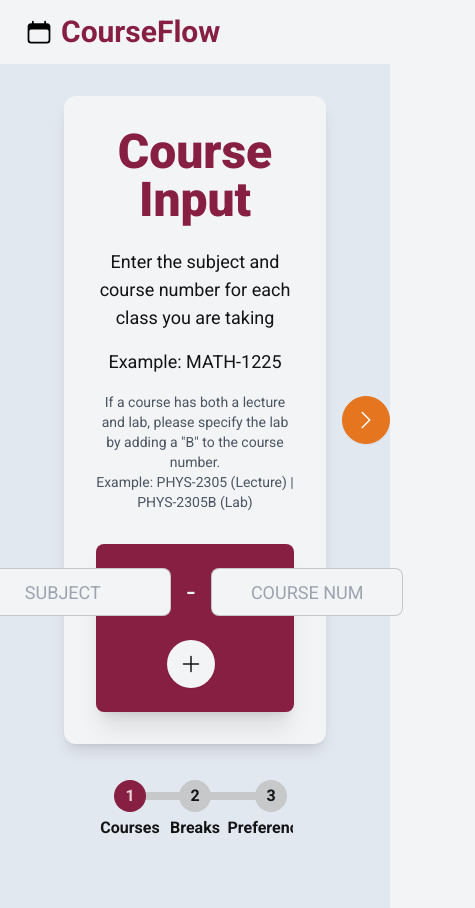
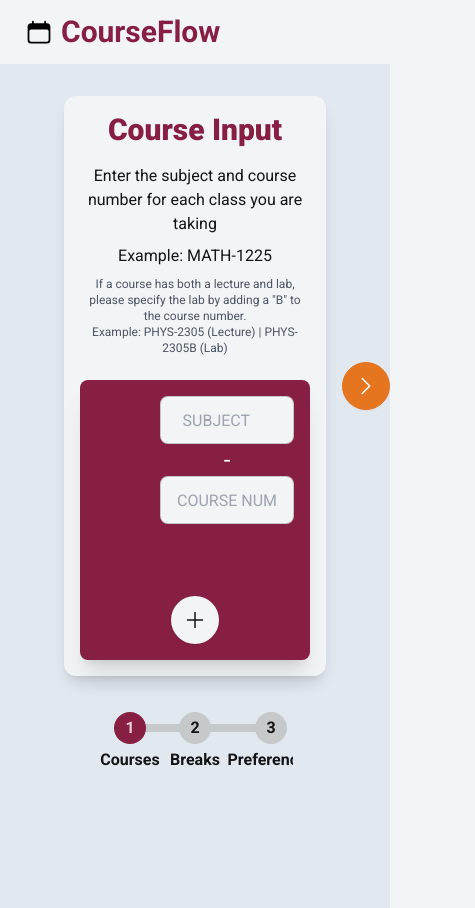
Before and after one commit to brennanh07/courseflow, a Next.js app in the folder frontend/: page / in a window 390 px wide. Shown: the whole page, 475 px wide, since content can reach past the window. Built offline with nearby package versions, Linux system fonts and the light colour scheme.

Commit message:
updated requirements.txt

```diff
--- a/frontend/src/app/CourseInputSection.tsx
+++ b/frontend/src/app/CourseInputSection.tsx
@@ -91,18 +91,18 @@ export default function CourseInputSection({
 
   return (
     <div className="flex justify-center items-center flex-col my-8 px-4">
-      <div className="w-full max-w-4xl p-8 bg-neutral shadow-lg rounded-xl text-center">
-        <h1 className="font-main text-5xl font-extrabold mb-6 text-primary">
+      <div className="w-full max-w-4xl p-4 sm:p-6 md:p-8 bg-neutral shadow-lg rounded-xl text-center">
+        <h1 className="font-main text-3xl sm:text-4xl md:text-5xl font-extrabold mb-4 sm:mb-6 text-primary">
           Course Input
         </h1>
 
         {/* Instructions for users */}
-        <div className="space-y-4 mb-8">
-          <p className="text-lg mt-2">
+        <div className="space-y-2 sm:space-y-4 mb-6 sm:mb-8">
+          <p className="text-base sm:text-lg mt-2">
             Enter the subject and course number for each class you are taking
           </p>
-          <p className="text-lg">Example: MATH-1225</p>
-          <p className="text-sm mt-2 text-gray-600">
+          <p className="text-base sm:text-lg">Example: MATH-1225</p>
+          <p className="text-xs sm:text-sm mt-2 text-gray-600">
             If a course has both a lecture and lab, please specify the lab by
             adding a &quot;B&quot; to the course number.
             <br />
@@ -110,16 +110,16 @@ export default function CourseInputSection({
           </p>
         </div>
 
-        <div className="bg-primary shadow-xl rounded-lg p-6">
-          <div className="grid grid-cols-1 gap-6">
+        <div className="bg-primary shadow-xl rounded-lg p-4 sm:p-6">
+          <div className="grid grid-cols-1 gap-4 sm:gap-6">
             {/* Render input fields for each course */}
             {courses.map((course, index) => (
               <div
                 key={index}
-                className="flex items-center justify-center gap-x-4 ml-16"
+                className="flex items-center justify-center gap-x-4 ml-16 sm:flex-row flex-col sm:gap-4"
               >
                 {/* Subject input with autocomplete */}
-                <div className="relative">
+                <div className="relative w-full sm:w-auto">
                   <input
                     type="text"
                     placeholder="Subject"
@@ -131,7 +131,7 @@ export default function CourseInputSection({
                         e.target.value.toUpperCase()
                       )
                     }
-                    className="text-transform: uppercase font-main bg-accent text-lg input input-bordered w-48 text-center focus:outline-none focus:ring-2 focus:ring-secondary"
+                    className="text-transform: uppercase font-main bg-accent text-base sm:text-lg input input-bordered w-full sm:w-40 md:w-48 text-center focus:outline-none focus:ring-2 focus:ring-secondary"
                     list={`subjects-${index}`}
                   />
                   <datalist id={`subjects-${index}`}>
@@ -143,10 +143,10 @@ export default function CourseInputSection({
                   </datalist>
                 </div>
 
-                <span className="text-3xl text-neutral">-</span>
+                <span className="text-2xl sm:text-3xl text-neutral">-</span>
 
                 {/* Course number input with autocomplete */}
-                <div className="relative">
+                <div className="relative w-full sm:w-auto">
                   <input
                     type="text"
                     placeholder="Course NUM"
@@ -158,7 +158,7 @@ export default function CourseInputSection({
                         e.target.value.toUpperCase()
                       )
                     }
-                    className="text-transform: uppercase font-main bg-accent text-lg input input-bordered w-48 text-center focus:outline-none focus:ring-2 focus:ring-secondary"
+                    className="text-transform: uppercase font-main bg-accent text-base sm:text-lg input input-bordered w-full sm:w-40 md:w-48 text-center focus:outline-none focus:ring-2 focus:ring-secondary"
                     list={`courseNumbers-${index}`}
                   />
                   <datalist id={`courseNumbers-${index}`}>
@@ -175,7 +175,7 @@ export default function CourseInputSection({
                 {/* Remove course button (hidden for the first course) */}
                 {courses.length > 1 && index > 0 ? (
                   <button
-                    className="font-main btn btn-circle bg-accent text-xl ml-2 text-center border-none hover:bg-secondary hover:text-white"
+                    className="font-main btn btn-circle bg-accent text-xl text-center border-none hover:bg-secondary hover:text-white mt-2 sm:mt-0"
                     onClick={() => removeCourse(index)}
                   >
                     <svg
@@ -194,7 +194,7 @@ export default function CourseInputSection({
                     </svg>
                   </button>
                 ) : (
-                  <div className="ml-2" style={{ visibility: "hidden" }}>
+                  <div className="mt-2 sm:mt-0" style={{ visibility: "hidden" }}>
                     <button className="font-main btn btn-circle">
                       <svg
                         xmlns="http://www.w3.org/2000/svg"
@@ -219,7 +219,7 @@ export default function CourseInputSection({
 
           {/* Add course button (visible only if less than 8 courses) */}
           {courses.length < 8 && (
-            <div className="flex justify-center mt-6 mr-2">
+            <div className="flex justify-center mt-4 sm:mt-6">
               <button
                 className="font-main bg-accent btn btn-circle text-lg text-center border-none hover:bg-secondary hover:text-white"
                 onClick={addCourse}
```
Also changed, not shown: 1 other file (tests, documents, lock files or other folders).
